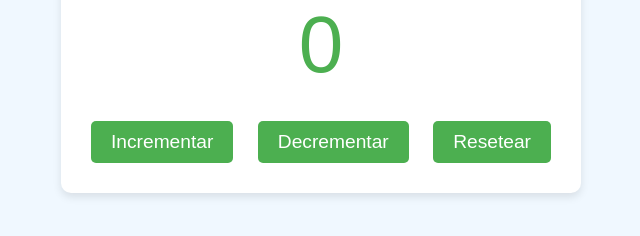
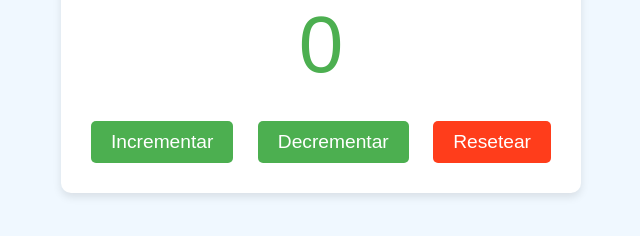
Before and after one commit to Yarbisbeme/ParcialElectiva1, a plain HTML site: page src/index.html in a window 1280 px wide. Shown: the part 368-604 px from the top of the page, without its empty margins (319-959 px from the left). Drawn offline with Linux system fonts and the light colour scheme.

```diff
--- a/src/index.html
+++ b/src/index.html
@@ -47,6 +47,14 @@
             transition: background-color 0.3s ease;
         }
 
+        .reset {
+            background: rgb(255, 61, 27);
+        }
+        .reset:hover{
+            transition: .5s;
+            background-color: rgb(238, 38, 3);
+        }
+
         button:hover {
             background-color: #45a049;
         }
@@ -59,7 +67,7 @@
         <div id="counter">0</div>
         <button onclick="increaseCount()">Incrementar</button>
         <button onclick="decreaseCount()">Decrementar</button>
-        <button onclick="resetCount()">Resetear</button>
+        <button class="reset" onclick="resetCount()">Resetear</button>
     </div>
 
     <script src="counter.js">
```
Also changed, not shown: .github/workflows/main.yml.
